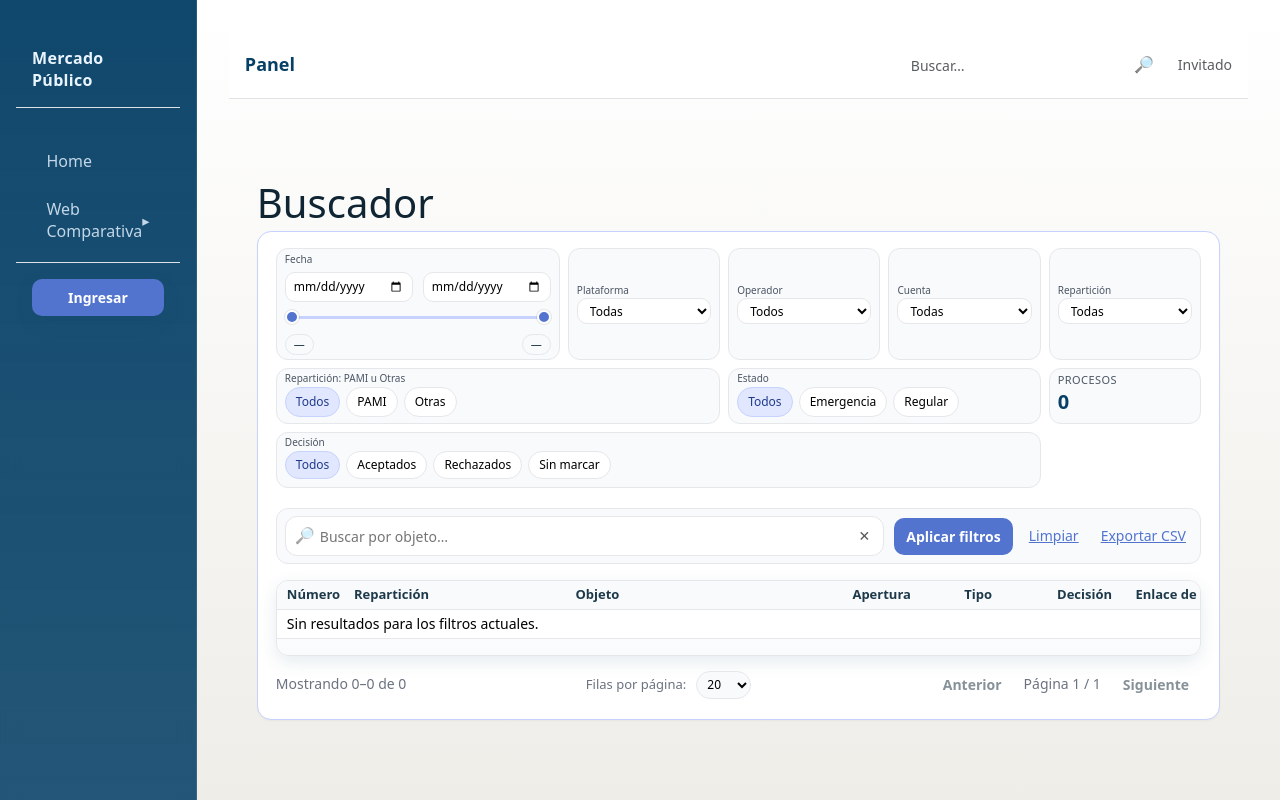
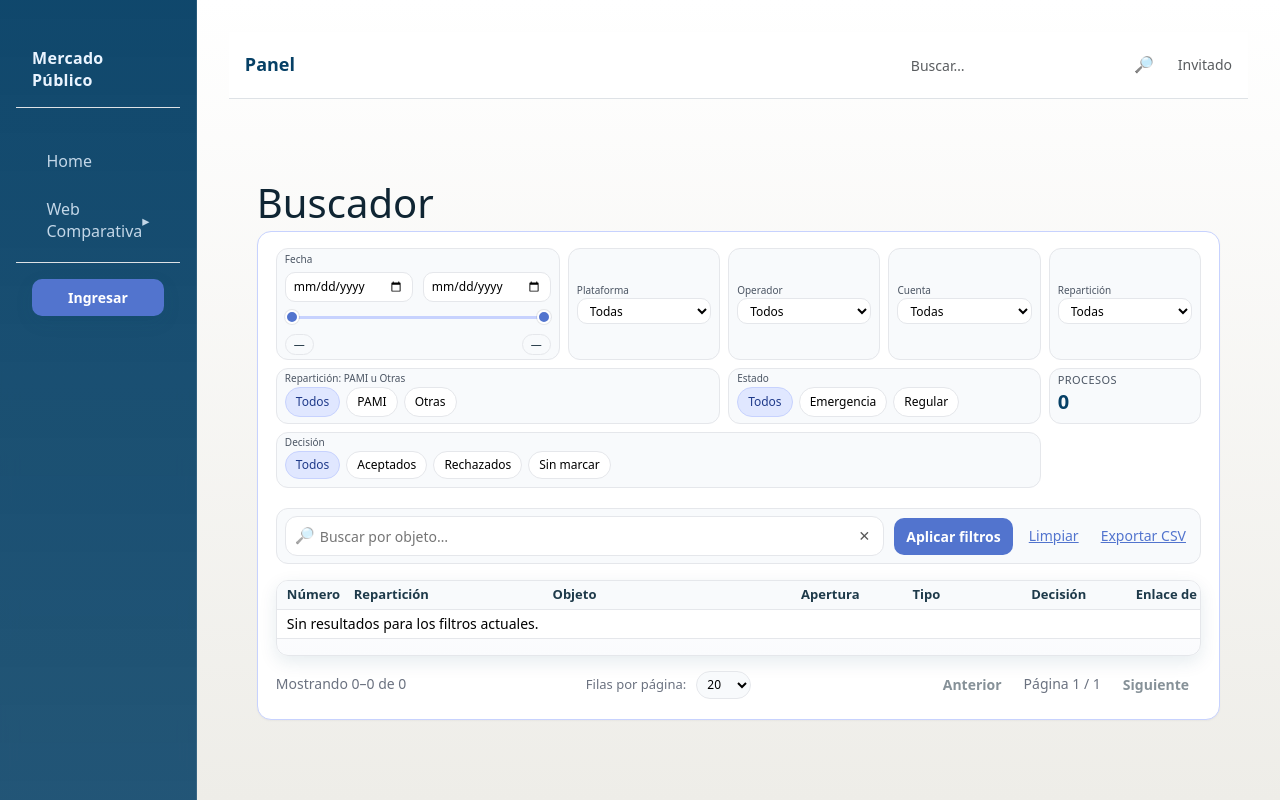
Before and after one commit to andrestor94/web_comparativas, a FastAPI app: template web_comparativas/templates/oportunidades_buscador.html in a window 1280 px wide. Run offline with FastAPI, Linux system fonts and the light colour scheme; the template is opened without the code that fills it, so the values that code supplies are empty.

Commit message:
Actualizacion rapida - jue 20/11/2025 13:22

```diff
--- a/web_comparativas/templates/oportunidades_buscador.html
+++ b/web_comparativas/templates/oportunidades_buscador.html
@@ -382,9 +382,10 @@
     width:12ch;
     white-space:nowrap;
   }
-  /* Columna 6 = Decisión */
-  .table th:nth-child(6), .table td:nth-child(6){
-    width:11ch;
+    /* Columna 6 = Decisión (más ancha) */
+  .table th:nth-child(6),
+  .table td:nth-child(6){
+    width:18ch;        /* antes 11ch */
     white-space:nowrap;
     text-align:center;
   }
```
